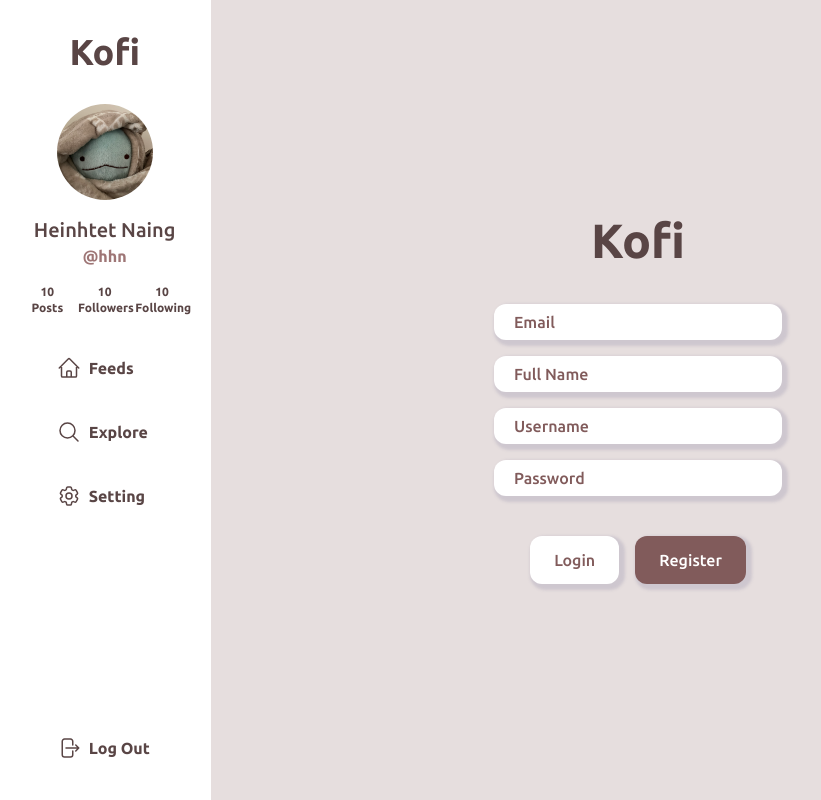
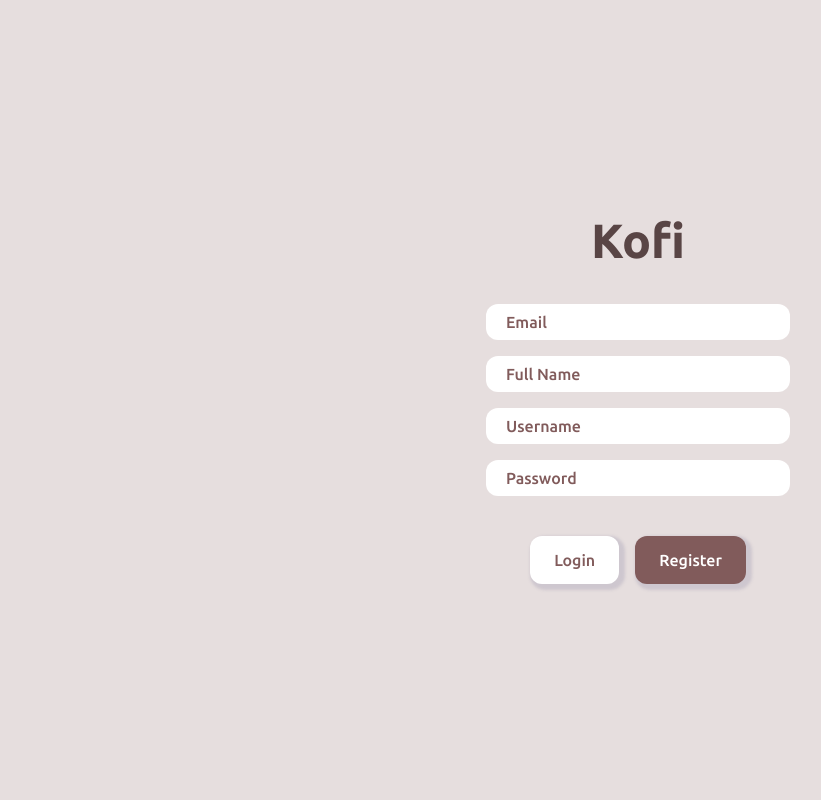
Before and after one commit to tedhn/social-media-kofi, a React (Vite) app: page /login in a window 1280 px wide. Both pictures are taken after a click on the button "Register". Shown: the whole page, without its empty margins (2-823 px from the left). Built offline with nearby package versions, Linux system fonts and the light colour scheme.

Commit message:
added authentication

```diff
--- a/package.json
+++ b/package.json
@@ -11,10 +11,12 @@
 		"coverage": "vitest run --coverage"
 	},
 	"dependencies": {
+		"axios": "^1.1.3",
 		"react": "^18.2.0",
 		"react-dom": "^18.2.0",
 		"react-router-dom": "^6.4.3",
-		"styled-components": "^5.3.6"
+		"styled-components": "^5.3.6",
+		"uuid": "^9.0.0"
 	},
 	"devDependencies": {
 		"@testing-library/react": "^13.4.0",
--- a/src/App.tsx
+++ b/src/App.tsx
@@ -8,11 +8,11 @@ import { Nav } from "./components";
 import { UserContext, userContextType } from "./context/UserContext";
 
 function App() {
-	const { isLoggedIn } = useContext(UserContext) as userContextType;
+	const { jwt } = useContext(UserContext) as userContextType;
 
 	return (
-		<div className='grid grid-cols-12 bg-brown/20'>
-			{isLoggedIn && <Nav />}
+		<div className=' grid grid-cols-12 bg-brown/20'>
+			{jwt && <Nav />}
 
 			<Routes>
 				<Route path='' element={<Login />} />
@@ -24,6 +24,6 @@ function App() {
 	);
 }
 
-//TODO : handle api for login and register
+//TODO : add password validation (6 characters long)
 
 export default App;
--- a/src/context/UserContext.tsx
+++ b/src/context/UserContext.tsx
@@ -2,6 +2,8 @@ import React, { createContext, FC, useState } from "react";
 
 export interface userContextType {
 	isLoggedIn: boolean;
+	jwt: string;
+	updateJWT: (jwt: string) => void;
 }
 
 interface propTypes {
@@ -11,11 +13,15 @@ interface propTypes {
 export const UserContext = createContext<userContextType | null>(null);
 
 const UserContextProvider: FC<propTypes> = ({ children }) => {
-	const [user, setUser] = useState({});
+	const [jwt, setJWT] = useState("");
 	const [isLoggedIn, setLoggedIn] = useState(true);
 
+	const updateJWT = (jwt: string) => {
+		setJWT(jwt);
+	};
+
 	return (
-		<UserContext.Provider value={{ isLoggedIn }}>
+		<UserContext.Provider value={{ isLoggedIn, jwt, updateJWT }}>
 			{children}
 		</UserContext.Provider>
 	);
--- a/src/index.styled.ts
+++ b/src/index.styled.ts
@@ -5,8 +5,9 @@ const InputBox = styled.input`
 	border-radius: 12px;
 	padding: 6px 20px;
 	color: #594545;
+	font-weight: 500;
 
-	box-shadow: 3px 3px 3px 3px rgba(135, 133, 162, 0.25);
+	/* box-shadow: 3px 3px 3px 3px rgba(135, 133, 162, 0.25); */
 
 	::placeholder {
 		font-weight: 500;
--- a/src/pages/home/Home.tsx
+++ b/src/pages/home/Home.tsx
@@ -60,7 +60,7 @@ const Home = () => {
 				</div>
 			</div>
 
-			<div>Feeds</div>
+			<div className='py-8 text-5xl font-bold'>Feeds</div>
 
 			<div className='flex flex-wrap gap-12 grow '>
 				<Card /> <Card /> <Card />
--- a/src/pages/login/Login.tsx
+++ b/src/pages/login/Login.tsx
@@ -1,23 +1,59 @@
-import React from "react";
+import React, { useContext, useState } from "react";
 import { useNavigate } from "react-router-dom";
+import axios from "axios";
 
 import { InputBox, PrimaryButton, SecondaryButton } from "~/index.styled";
+import { UserContext, userContextType } from "~/context/UserContext";
 
 const Login = () => {
 	const navigate = useNavigate();
 
-	const handleLogin = () => {
-		navigate("home");
+	const { updateJWT } = useContext(UserContext) as userContextType;
+
+	const [loginInfo, setLoginInfo] = useState({ email: "", password: "" });
+
+	const handleLogin = async () => {
+		try {
+			const res = await axios.post("http://localhost:1336/api/auth/local", {
+				identifier: loginInfo.email,
+				password: loginInfo.password,
+			});
+
+			updateJWT(res.data.jwt);
+
+			navigate("/home");
+		} catch (e) {
+			//change thsi to toast notification
+			console.log(e);
+		}
+	};
+
+	const handleInputChange = (label: string, value: string) => {
+		setLoginInfo({ ...loginInfo, [label]: value });
 	};
 
 	return (
-		<div className='flex flex-col items-center justify-center w-full h-full col-start-5 col-end-9 gap-4'>
+		<div className='h-screen flex flex-col items-center justify-center col-start-5 col-end-9 gap-4'>
 			<h1 className='text-5xl font-bold text-center'>Kofi</h1>
 
-			<div className='flex flex-col gap-4 my-6 '>
-				<InputBox type='text' placeholder='Username' />
-				<InputBox type='password' placeholder='Password' />
-			</div>
+			<form className='flex flex-col gap-4 my-6 '>
+				<InputBox
+					type='text'
+					placeholder='Username'
+					autoComplete='on'
+					onChange={(e: React.ChangeEvent<HTMLInputElement>) =>
+						handleInputChange("email", e.target.value)
+					}
+				/>
+				<InputBox
+					type='password'
+					placeholder='Password'
+					autoComplete='on'
+					onChange={(e: React.ChangeEvent<HTMLInputElement>) =>
+						handleInputChange("password", e.target.value)
+					}
+				/>
+			</form>
 
 			<div className='flex gap-4'>
 				<SecondaryButton onClick={() => navigate("/register")}>
--- a/src/pages/register/Register.tsx
+++ b/src/pages/register/Register.tsx
@@ -1,24 +1,109 @@
-import React from "react";
+import React, { useContext, useState } from "react";
 import { useNavigate } from "react-router-dom";
+import axios from "axios";
 
 import { InputBox, PrimaryButton, SecondaryButton } from "~/index.styled";
+import { UserContext, userContextType } from "~/context/UserContext";
+
+interface UserType {
+	email: string;
+	password: string;
+	username: string;
+	fullname: string;
+}
 
 const Login = () => {
 	const navigate = useNavigate();
 
-	const handleRegister = () => {
-		navigate("home");
+	const { updateJWT } = useContext(UserContext) as userContextType;
+
+	const [user, setUser] = useState<UserType>({
+		email: "",
+		password: "",
+		username: "",
+		fullname: "",
+	});
+
+	const handleRegister = async () => {
+		if (handleValidation() === true) {
+			try {
+				// creating strapi user account
+				const res = await axios.post(
+					"http://localhost:1336/api/auth/local/register",
+					{
+						email: user.email,
+						password: user.password,
+						username: user.username,
+					}
+				);
+
+				const config = {
+					headers: {
+						Authorization: `Bearer ${res.data.jwt}`,
+					},
+				};
+
+				// updating strapi user account to include fullname
+				await axios.put(
+					`http://localhost:1336/api/users/${res.data.user.id}`,
+					{
+						fullname: user.fullname,
+					},
+					config
+				);
+
+				updateJWT(res.data.jwt);
+				navigate("/home");
+			} catch (e) {
+				// change this to toast notification
+
+				console.log(e);
+			}
+		} else {
+			// change this to toast notification
+			console.log("password must be 6 characters long");
+		}
+	};
+
+	// onChange Handler for Input fields
+	const handleInputChange = (label: string, value: string) => {
+		setUser({ ...user, [label]: value });
+	};
+
+	// input validation check
+	const handleValidation = () => {
+		if (user.password.length < 6) {
+			return false;
+		}
+
+		return true;
 	};
 
 	return (
-		<div className='flex flex-col items-center justify-center w-full h-full col-start-5 col-end-9 gap-4'>
+		<div className='flex flex-col items-center justify-center h-screen col-start-5 col-end-9 gap-4'>
 			<h1 className='text-5xl font-bold text-center'>Kofi</h1>
 
 			<div className='flex flex-col gap-4 my-6 '>
-				<InputBox type='text' placeholder='Email' />
-				<InputBox type='text' placeholder='Full Name' />
-				<InputBox type='text' placeholder='Username' />
-				<InputBox type='password' placeholder='Password' />
+				<InputBox
+					type='text'
+					placeholder='Email'
+					onChange={(e) => handleInputChange("email", e.target.value)}
+				/>
+				<InputBox
+					type='text'
+					placeholder='Full Name'
+					onChange={(e) => handleInputChange("fullname", e.target.value)}
+				/>
+				<InputBox
+					type='text'
+					placeholder='Username'
+					onChange={(e) => handleInputChange("username", e.target.value)}
+				/>
+				<InputBox
+					type='password'
+					placeholder='Password'
+					onChange={(e) => handleInputChange("password", e.target.value)}
+				/>
 			</div>
 
 			<div className='flex gap-4'>
```
Also changed, not shown: 1 other file (tests, documents, lock files or other folders).
